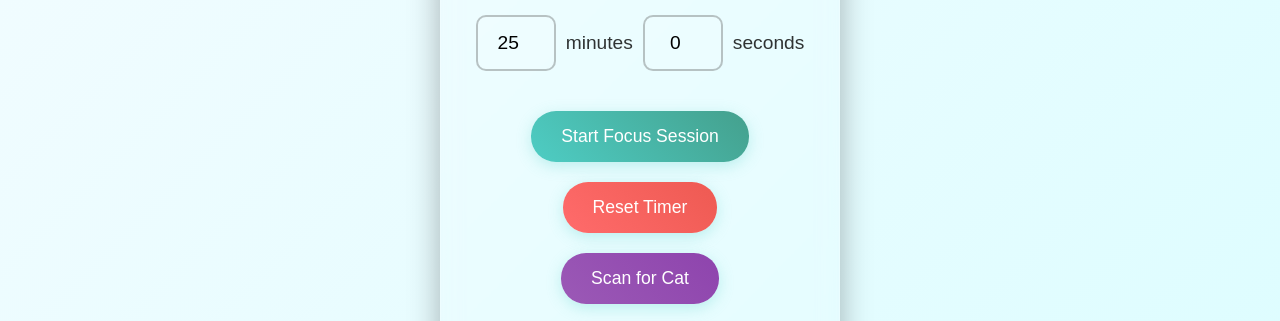
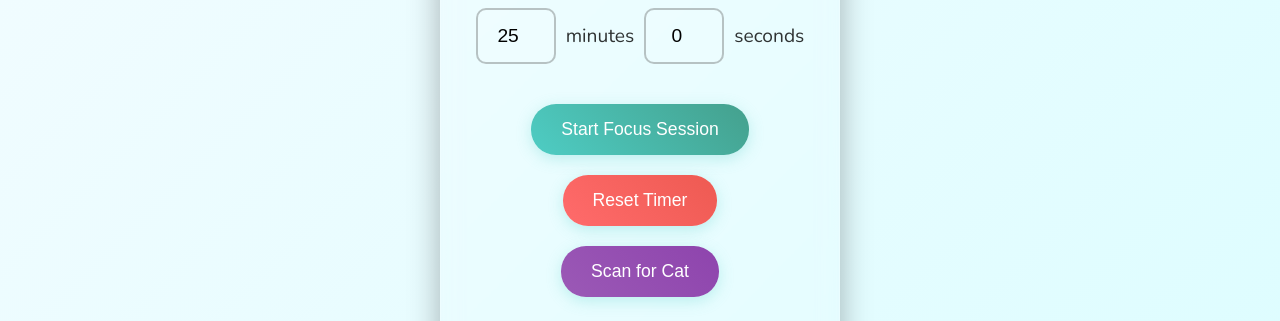
Before and after one commit to CelineHo03/Sleepy-Cat, a plain HTML site: page index.html in a window 1280 px wide. Shown: the part 193-514 px from the top of the page. Drawn offline with nearby package versions, Linux system fonts and the light colour scheme.

Commit message:
Update index.html

```diff
--- a/index.html
+++ b/index.html
@@ -6,7 +6,8 @@
     <meta name="mobile-web-app-capable" content="yes">
     <meta name="apple-mobile-web-app-capable" content="yes">
     <meta name="apple-mobile-web-app-status-bar-style" content="black-translucent">
-    <title>Focus Cat - Sleep Mode</title>
+    <link href="https://fonts.googleapis.com/css2?family=Nunito:wght@300;400;600;700&display=swap" rel="stylesheet">
+    <title>Focus cat</title>
     <script src="https://cdnjs.cloudflare.com/ajax/libs/qrious/4.0.2/qrious.min.js"></script>
     <style>
         * {
@@ -16,7 +17,7 @@
         }
 
         body {
-            font-family: 'Arial', sans-serif;
+            font-family: 'Nunito', sans-serif;
             background-color: #4a4a4a;
             min-height: 100vh;
             color: rgb(0, 0, 0);
```
